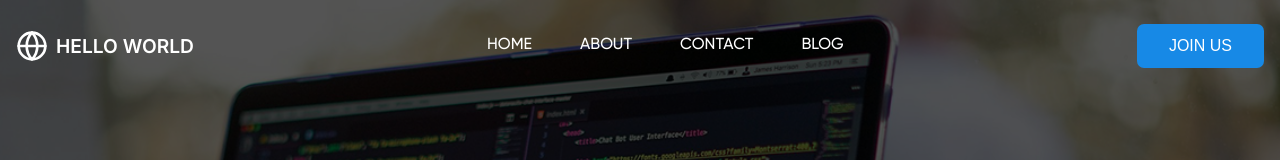
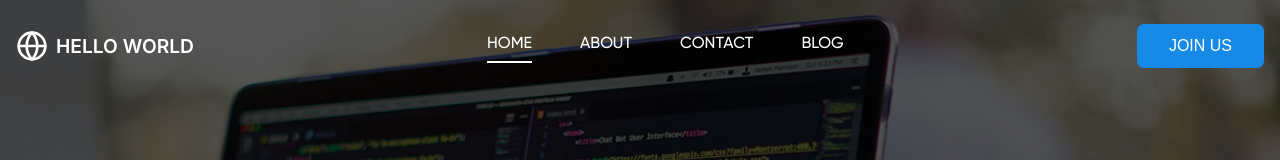
Before and after one commit to borteye/assignment, a Next.js app: page / in a window 1280 px wide. Shown: the top 160 px of the page. Built offline with nearby package versions, Linux system fonts and the light colour scheme.

Commit message:
refactor: update NavBar component to improve link styling and replace Button with native button

```diff
--- a/src/app/components/layout/nav-bar.tsx
+++ b/src/app/components/layout/nav-bar.tsx
@@ -1,21 +1,34 @@
+"use client";
+
 import { navLinks } from "@/app/libs/loops";
 import styles from "@/app/styles/nav-bar.module.css";
 import { Menu } from "lucide-react";
 import Link from "next/link";
-import Button from "../shared/button";
 import Logo from "../shared/logo";
+import { usePathname } from "next/navigation";
 
 export default function NavBar() {
+  const pathname = usePathname();
+
+  const isNotHome = pathname !== navLinks[0].href;
+
   return (
-    <nav className={styles.navContainer}>
+    <nav className={`${styles.navContainer} ${isNotHome && styles.normal}`}>
       <Logo />
 
-      <div className={`${styles.navLinks} `}>
+      <div className={`${styles.navLinks}`}>
         {navLinks.map((link, index) => (
           <Link
             key={index}
             href={link.href}
-            className={`${styles.navLink} gilroy-medium`}
+            className={`${styles.navLink} ${isNotHome && styles.normalLink}  ${
+              pathname === link.href
+                ? isNotHome
+                  ? styles.active
+                  : styles.activeHome
+                : ""
+            }
+  gilroy-medium`}
           >
             {link.name}
           </Link>
@@ -23,7 +36,15 @@ export default function NavBar() {
       </div>
 
       <div className={styles.navButtons}>
-        <Button>JOIN US</Button>
+        <button
+          className={`${styles.navButton} ${
+            isNotHome && styles.secondaryButton
+          } `}
+        >
+          Join Us
+        </button>
+
+        {/* <Button>JOIN US</Button> */}
         <Menu className={styles.navMenu} />
       </div>
     </nav>
```
